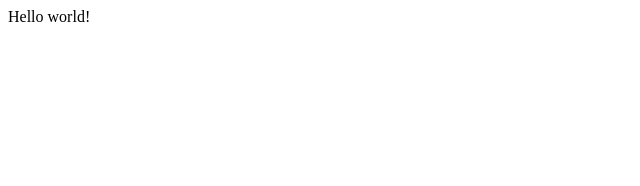
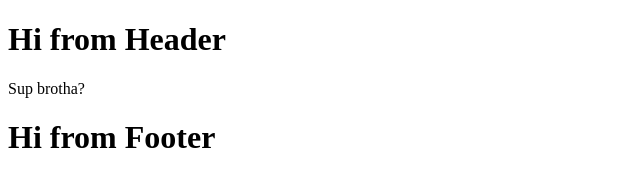
Before and after one commit to drregg6/dave-regg-blog, a Gatsby site: page / in a window 1280 px wide. Shown: the whole page, without its empty margins (0-640 px from the left). Built offline with nearby package versions, Linux system fonts and the light colour scheme; Gatsby itself is replaced by a stand-in of ours.

Commit message:
dave-regg-blog

```diff
--- a/package.json
+++ b/package.json
@@ -1,7 +1,7 @@
 {
   "name": "gatsby-starter-hello-world",
   "private": true,
-  "description": "A simplified bare-bones starter for Gatsby",
+  "description": "",
   "version": "0.1.0",
   "license": "MIT",
   "scripts": {
@@ -25,7 +25,5 @@
     "type": "git",
     "url": "https://github.com/gatsbyjs/gatsby-starter-hello-world"
   },
-  "bugs": {
-    "url": "https://github.com/gatsbyjs/gatsby/issues"
-  }
+  "author": "Dave Regg <dave.r.regg@gmail.com>"
 }
--- /dev/null
+++ b/src/components/layout/footer.js
@@ -0,0 +1,11 @@
+import React from 'react';
+
+const Footer = () => {
+  return (
+    <div>
+      <h1>Hi from Footer</h1>
+    </div>
+  )
+}
+
+export default Footer;
--- /dev/null
+++ b/src/components/layout/header.js
@@ -0,0 +1,11 @@
+import React from 'react';
+
+const Header = () => {
+  return (
+    <div>
+      <h1>Hi from Header</h1>
+    </div>
+  )
+}
+
+export default Header;
--- /dev/null
+++ b/src/components/layout/layout.js
@@ -0,0 +1,18 @@
+import React from 'react';
+
+import Header from './header';
+import Footer from './footer';
+
+const Layout = ({ children }) => {
+  return (
+    <div>
+      <Header />
+      <div className="main">
+        {children}
+      </div>
+      <Footer />
+    </div>
+  )
+}
+
+export default Layout;
--- a/src/pages/index.js
+++ b/src/pages/index.js
@@ -1,5 +1,11 @@
-import React from "react"
+import React from 'react';
+
+import Layout from '../components/layout/layout';
 
 export default function Home() {
-  return <div>Hello world!</div>
+  return (
+    <Layout>
+      <p>Sup brotha?</p>
+    </Layout>
+  )
 }
```
Also changed, not shown: 1 other file.
